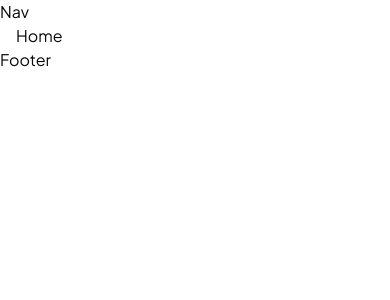
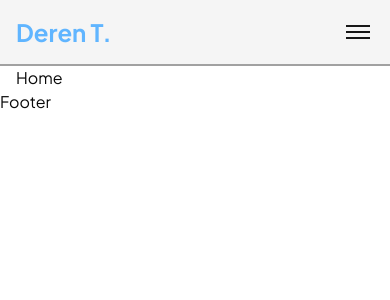
Before and after one commit to Lev1reG/personal-website, a React (Vite) app: page / in a window 390 px wide. Shown: the top 300 px of the page. Built offline with nearby package versions, Linux system fonts and the light colour scheme.

Commit message:
feat: navbar mobile view (below md)

```diff
--- a/src/components/Header.tsx
+++ b/src/components/Header.tsx
@@ -1,9 +1,157 @@
+import { useState } from "react";
+import { AnimatePresence, motion } from "motion/react";
+import { Link } from "react-router-dom";
+import { useThemeStore } from "@/stores/themeStore";
+import { SunIcon, MoonIcon, DesktopIcon } from "@phosphor-icons/react";
+import {
+  DropdownMenu,
+  DropdownMenuCheckboxItem,
+  DropdownMenuContent,
+  DropdownMenuTrigger,
+} from "@/components/ui/dropdown-menu";
+
 const Header = () => {
+  const [isMenuOpen, setIsMenuOpen] = useState<boolean>(false);
+  const { mode, setMode } = useThemeStore();
+
+  const toogleMenu = () => {
+    setIsMenuOpen(!isMenuOpen);
+  };
+
+  const getThemeIcon = () => {
+    switch (mode) {
+      case "light":
+        return <SunIcon size={32} weight="bold" />;
+      case "dark":
+        return <MoonIcon size={32} weight="bold" />;
+      case "system":
+        return <DesktopIcon size={32} weight="bold" />;
+      default:
+        return <DesktopIcon size={32} weight="bold" />;
+    }
+  };
+
+  const menuItems = [
+    { name: "Home", path: "#" },
+    { name: "Experience", path: "#" },
+    { name: "Projects", path: "#" },
+    { name: "Journey", path: "#" },
+  ];
+
   return (
-    <header>
-        Nav
+    <header className="dark:bg-neutral-900 bg-neutral-100 border-b-2 border-neutral-400">
+      <nav className="container mx-auto p-4 flex justify-between items-center">
+        <h1 className="text-2xl font-bold text-brand-500">Deren T.</h1>
+
+        {/* Hamburger Menu for Mobile */}
+        <button
+          onClick={toogleMenu}
+          className="md:hidden flex flex-col justify-center items-center w-8 h-8 space-y-1"
+          aria-label="Toggle menu"
+        >
+          <motion.span
+            animate={{
+              rotate: isMenuOpen ? 45 : 0,
+              y: isMenuOpen ? 6 : 0,
+            }}
+            transition={{ duration: 0.3 }}
+            className="block w-6 h-0.5 dark:bg-neutral-100 bg-neutral-900"
+          />
+          <motion.span
+            animate={{
+              opacity: isMenuOpen ? 0 : 1,
+            }}
+            transition={{ duration: 0.2 }}
+            className="block w-6 h-0.5 dark:bg-neutral-100 bg-neutral-900"
+          />
+          <motion.span
+            animate={{
+              rotate: isMenuOpen ? -45 : 0,
+              y: isMenuOpen ? -6 : 0,
+            }}
+            transition={{ duration: 0.3 }}
+            className="block w-6 h-0.5 dark:bg-neutral-100 bg-neutral-900"
+          />
+        </button>
+      </nav>
+
+      {/* Mobile Menu */}
+      <AnimatePresence>
+        {isMenuOpen && (
+          <motion.div
+            initial={{ height: 0, opacity: 0 }}
+            animate={{ height: "auto", opacity: 1 }}
+            exit={{ height: 0, opacity: 0 }}
+            transition={{ duration: 0.3 }}
+            className="md:hidden overflow-hidden"
+          >
+            <motion.div
+              initial={{ y: -20 }}
+              animate={{ y: 0 }}
+              exit={{ y: -20 }}
+              transition={{ duration: 0.3, delay: 0.1 }}
+              className="flex flex-col items-center space-y-4 pt-4 pb-2"
+            >
+              {menuItems.map((item, index) => (
+                <motion.div
+                  key={item.name}
+                  initial={{ opacity: 0, x: -20 }}
+                  animate={{ opacity: 1, x: 0 }}
+                  transition={{ delay: 0.1 + index * 0.05 }}
+                >
+                  <Link
+                    to={item.path}
+                    className="text-base font-bold dark:text-neutral-100 text-neutral-900 dark:hover:text-brand-500 hover:text-brand-500 transition-colors block"
+                    onClick={() => setIsMenuOpen(false)}
+                  >
+                    {item.name}
+                  </Link>
+                </motion.div>
+              ))}
+
+              {/* Theme Toggle Button */}
+              <motion.div
+                initial={{ opacity: 0, x: -20 }}
+                animate={{ opacity: 1, x: 0 }}
+                transition={{ delay: 0.1 + menuItems.length * 0.05 }}
+              >
+                <DropdownMenu>
+                  <DropdownMenuTrigger asChild>
+                    <button className="text-neutral-900 dark:text-neutral-100 hover:text-brand-500 dark:hover:text-brand-500 transition-colors">
+                      {getThemeIcon()}
+                    </button>
+                  </DropdownMenuTrigger>
+                  <DropdownMenuContent align="end">
+                    <DropdownMenuCheckboxItem
+                      checked={mode === "light"}
+                      onCheckedChange={() => setMode("light")}
+                    >
+                      <SunIcon size={16} weight="bold" className="mr-2" />
+                      Light
+                    </DropdownMenuCheckboxItem>
+                    <DropdownMenuCheckboxItem
+                      checked={mode === "dark"}
+                      onCheckedChange={() => setMode("dark")}
+                    >
+                      <MoonIcon size={16} weight="bold" className="mr-2" />
+                      Dark
+                    </DropdownMenuCheckboxItem>
+                    <DropdownMenuCheckboxItem
+                      checked={mode === "system"}
+                      onCheckedChange={() => setMode("system")}
+                    >
+                      <DesktopIcon size={16} weight="bold" className="mr-2" />
+                      System
+                    </DropdownMenuCheckboxItem>
+                  </DropdownMenuContent>
+                </DropdownMenu>
+              </motion.div>
+            </motion.div>
+          </motion.div>
+        )}
+      </AnimatePresence>
     </header>
-  )
-}
+  );
+};
 
-export default Header
+export default Header;
```
